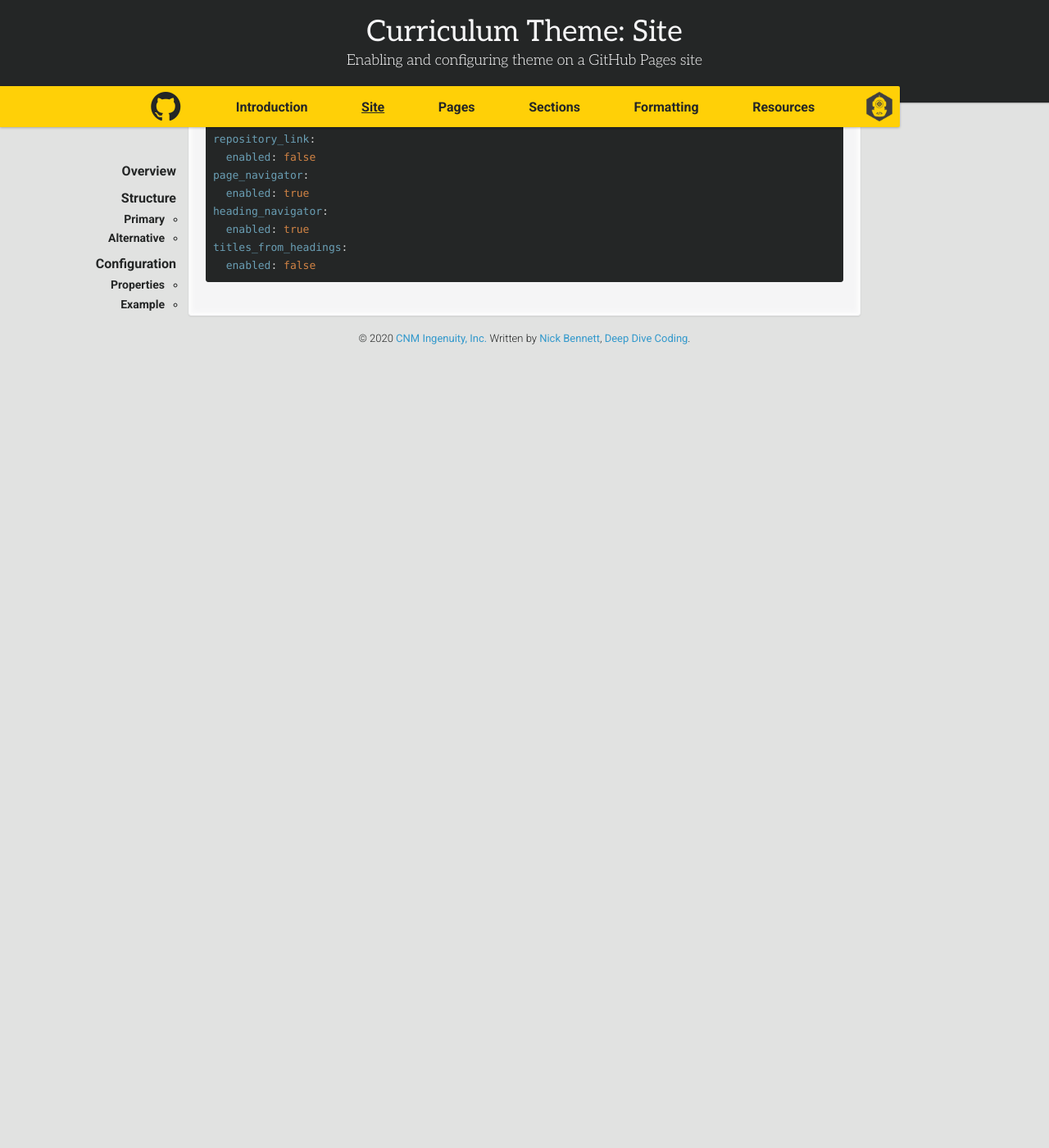
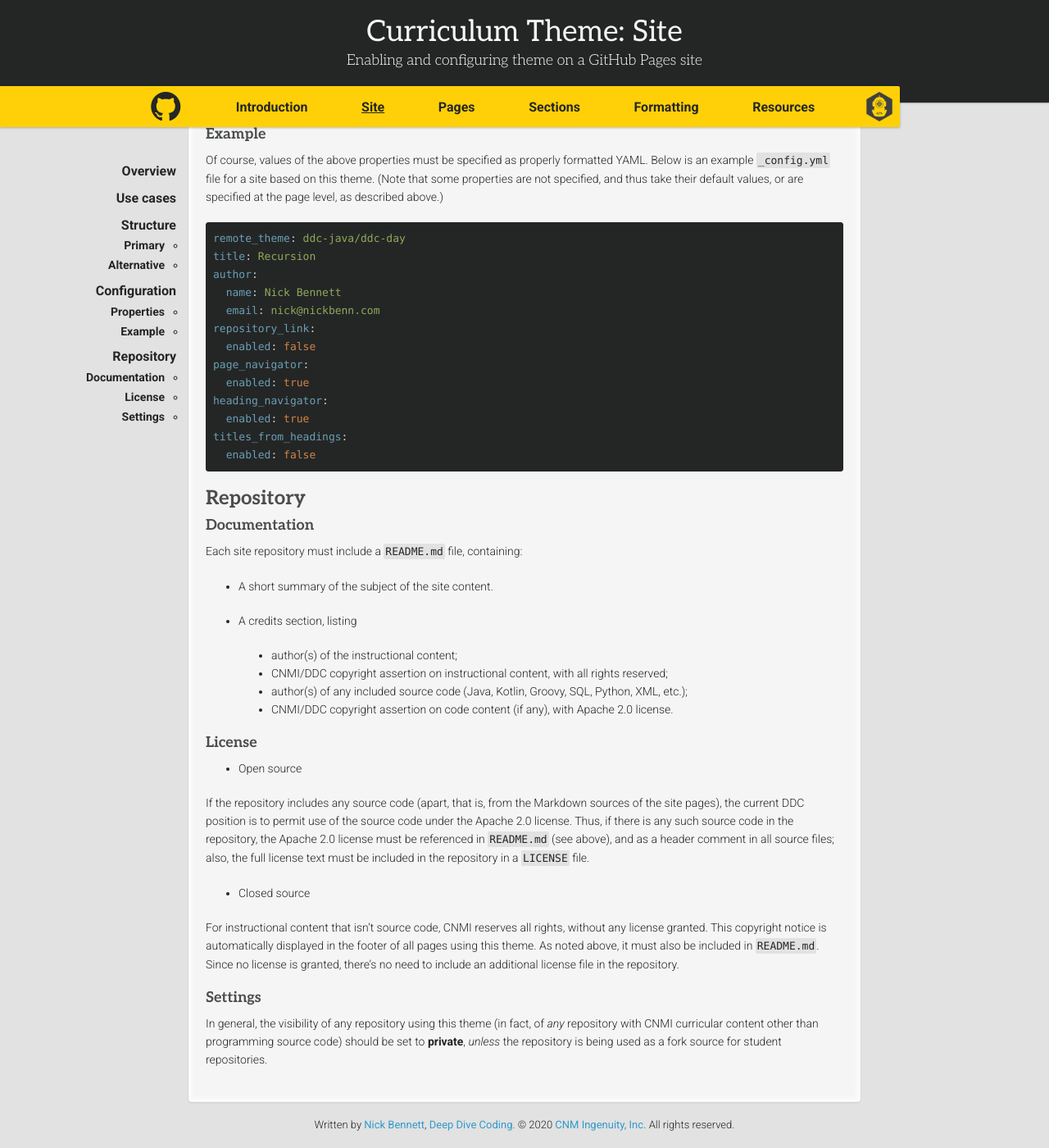
Before and after one commit to ddc-java/ddc-day, a Jekyll site: the page built from site.md, in a window 1280 px wide and 1400 px high, scrolled down 2394 px. Shown: the whole window at 82% size. Built offline with Jekyll 4.4.1, drawn with Linux system fonts in a browser that asks for light colours; nearby versions of some CDN libraries; some web fonts are replaced; our own code applies the rules of GitHub Pages for plain Markdown files; before the commit the page ends 2835 px from its top, so only the background shows below that; some of the changed text lies outside the part shown.

Commit message:
Refine site settings

````diff
--- a/_layouts/default.html
+++ b/_layouts/default.html
@@ -133,9 +133,9 @@
         {{ content }}
       </section>
       <footer>
-        <p>&copy; {{ site.time | date: '%Y' }} <a href="https://cnmingenuity.org">CNM Ingenuity, Inc.</a>
-          {%if site.author.name %}Written by {%if site.author.email %}<a href="mailto:{{ site.author.email }}">{{ site.author.name }}</a>{% else %}{{ site.author.name }}{% endif %},{% else %}Maintained by{% endif %}
+        <p>{%if site.author.name %}Written by {%if site.author.email %}<a href="mailto:{{ site.author.email }}">{{ site.author.name }}</a>{% else %}{{ site.author.name }}{% endif %},{% else %}Maintained by{% endif %}
           <a href="https://deepdivecoding.com">Deep Dive Coding</a>.
+          &copy; {{ site.time | date: '%Y' }} <a href="https://cnmingenuity.org">CNM Ingenuity, Inc.</a> All rights reserved.
         </p>
       </footer>
     </div>
--- a/site.md
+++ b/site.md
@@ -11,9 +11,15 @@
 
 For any GitHub Pages site, `_config.yml` is not only used to specify a theme for a site, but also to set a number of site-level configuration properties. The properties supported in this theme are listed below.
 
+## Use cases
+
+This theme is well-suited to a site with 1--6 pages, where each page includes 0--12 headings at levels 1--3; in practice, the upper limits on pages and sections will depend on the lengths of page menu labels and section names. More pages and headings may be included; however, displaying a large number of entries in the page navigator or heading navigator implemented in this theme doesn't give very &aelig;sthetically pleasing results.
+
+Given the above, this theme should not be used for a site containing a large number of pages (more than 5 or 6). For example, if this theme is to be used for a curriculum module intended for multiple days of instruction, the content should generally be broken down into multiple repositories/sites.
+
 ## Structure
 
-The convention followed in this bootcamp is that repositories used for curriculum GitHub Pages sites follow a primary structure, with one alternative structure permitted.
+The convention followed in this bootcamp is that repositories used for curriculum GitHub Pages sites follow a specific primary structure, with one alternative structure permitted.
 
 ### Primary
 
@@ -108,3 +114,32 @@
 titles_from_headings:
   enabled: false
 ```
+
+## Repository
+
+### Documentation
+
+Each site repository must include a `README.md` file, containing:
+
+* A short summary of the subject of the site content.
+
+* A credits section, listing
+
+    * author(s) of the instructional content;
+    * CNMI/DDC copyright assertion on instructional content, with all rights reserved;
+    * author(s) of any included source code (Java, Kotlin, Groovy, SQL, Python, XML, etc.);
+    * CNMI/DDC copyright assertion on code content (if any), with Apache 2.0 license.
+
+### License
+
+* Open source
+
+If the repository includes any source code (apart, that is, from the Markdown sources of the site pages), the current DDC position is to permit use of the source code under the Apache 2.0 license. Thus, if there is any such source code in the repository, the Apache 2.0 license must be referenced in `README.md` (see above), and as a header comment in all source files; also, the full license text must be included in the repository in a `LICENSE` file.
+
+* Closed source
+
+For instructional content that isn't source code, CNMI reserves all rights, without any license granted. This copyright notice is automatically displayed in the footer of all pages using this theme. As noted above, it must also be included in `README.md`. Since no license is granted, there's no need to include an additional license file in the repository.
+
+### Settings
+
+In general, the visibility of any repository using this theme (in fact, of _any_ repository with CNMI curricular content other than programming source code) should be set to **private**, _unless_ the repository is being used as a fork source for student repositories.
````
Also changed, not shown: index.md (+3 -1 lines), resources.md (+5 -5 lines).
